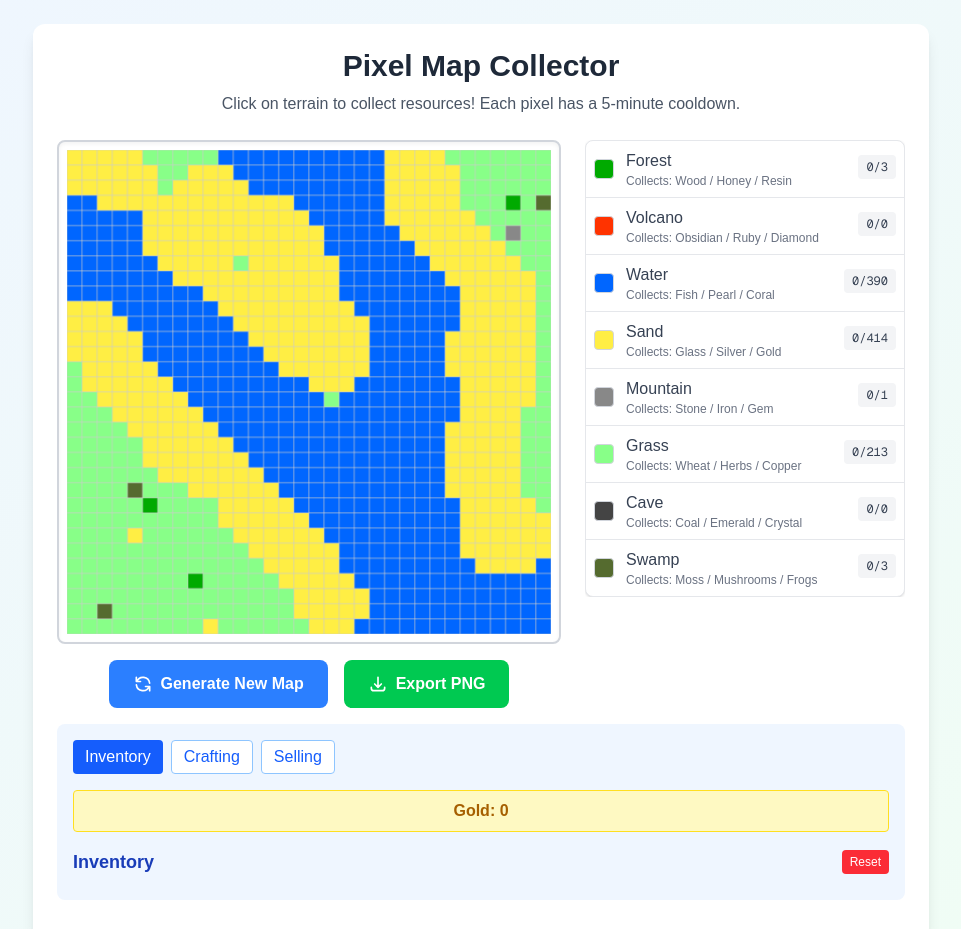
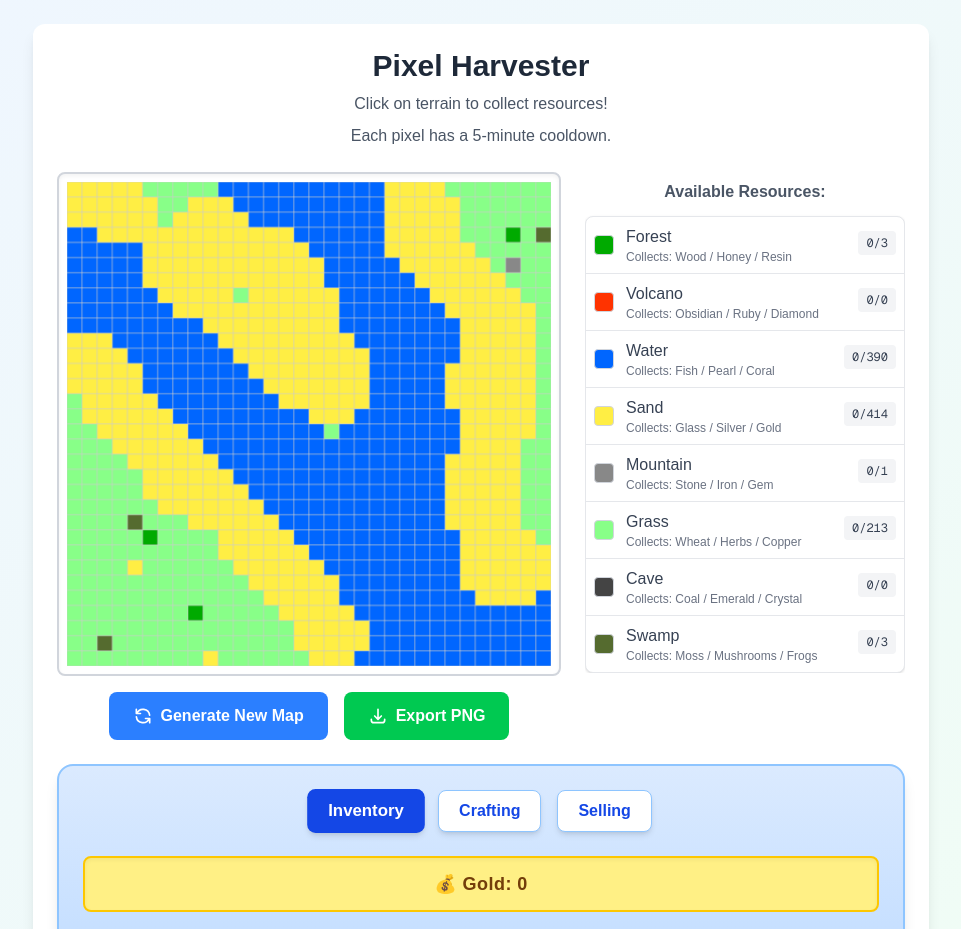
Before and after one commit to AnonAmosAdmn/pixel-map, a Next.js app: page / in a window 1280 px wide. Shown: the top 929 px of the page, without its empty margins (159-1120 px from the left). Built offline with nearby package versions, Linux system fonts and the light colour scheme.

Commit message:
first commit

```diff
--- a/app/page.tsx
+++ b/app/page.tsx
@@ -1097,8 +1097,9 @@ export default function PixelMapGame() {
   return (
     <div className="min-h-screen bg-gradient-to-br from-blue-50 to-green-50 p-6">
       <div className="max-w-4xl mx-auto bg-white rounded-xl shadow-lg p-6">
-        <h1 className="text-3xl font-bold text-center mb-2 text-gray-800">Pixel Map Collector</h1>
-        <p className="text-center text-gray-600 mb-6">Click on terrain to collect resources! Each pixel has a 5-minute cooldown.</p>
+        <h1 className="text-3xl font-bold text-center mb-2 text-gray-800">Pixel Harvester</h1>
+        <p className="text-center text-gray-600 mb-2">Click on terrain to collect resources!</p>
+        <p className="text-center text-gray-600 mb-6">Each pixel has a 5-minute cooldown.</p>
 
         <div className="flex flex-col md:flex-row gap-6">
           {/* Canvas and controls */}
@@ -1157,6 +1158,7 @@ export default function PixelMapGame() {
           <div className="w-full md:w-80">
 
             <div className="mb-6 max-h-150 overflow-y-auto">
+              <h2 className="text-center text-gray-600 mt-2 mb-3 font-bold">Available Resources:</h2>
 
               {/* Outer card container */}
               <div className="rounded-lg border border-gray-200 bg-white shadow-sm">
@@ -1195,68 +1197,54 @@ export default function PixelMapGame() {
           </div>
         </div>
 
-        <div className="bg-blue-50 p-4 rounded-lg mt-4 mb-4">
+        <div className="bg-gradient-to-b from-blue-100 to-blue-200 p-6 rounded-2xl shadow-lg mt-6 mb-6 border-2 border-blue-300">
           {/* Tab buttons */}
-          <div className="flex space-x-2 mb-4">
+          <div className="flex justify-center space-x-4 mb-6">
+            {["inventory", "crafting", "selling"].map((tab) => (
               <button
-              onClick={() => setActiveTab("inventory")}
-              className={`px-3 py-1 rounded ${
-                activeTab === "inventory"
-                  ? "bg-blue-600 text-white"
-                  : "bg-white text-blue-600 border border-blue-300"
+                key={tab}
+                onClick={() => setActiveTab(tab)}
+                className={`px-5 py-2 rounded-lg font-semibold shadow-md transition
+                  ${
+                    activeTab === tab
+                      ? "bg-blue-700 text-white scale-105"
+                      : "bg-white text-blue-700 border border-blue-300 hover:bg-blue-50"
                   }`}
               >
-              Inventory
+                {tab.charAt(0).toUpperCase() + tab.slice(1)}
               </button>
-            <button
-              onClick={() => setActiveTab("crafting")}
-              className={`px-3 py-1 rounded ${
-                activeTab === "crafting"
-                  ? "bg-blue-600 text-white"
-                  : "bg-white text-blue-600 border border-blue-300"
-              }`}
-            >
-              Crafting
-            </button>
-            <button
-              onClick={() => setActiveTab("selling")}
-              className={`px-3 py-1 rounded ${
-                activeTab === "selling"
-                  ? "bg-blue-600 text-white"
-                  : "bg-white text-blue-600 border border-blue-300"
-              }`}
-            >
-              Selling
-            </button>
+            ))}
           </div>
 
           {/* Gold display */}
-          <div className="mb-4 p-2 bg-yellow-100 border border-yellow-300 rounded text-center">
-            <span className="font-bold text-yellow-700">Gold: {gold}</span>
+          <div className="mb-6 p-3 bg-yellow-200 border-2 border-yellow-400 rounded-lg text-center shadow-inner">
+            <span className="text-lg font-bold text-yellow-900 tracking-wide">
+              💰 Gold: {gold}
+            </span>
           </div>
 
           {/* Inventory tab */}
           {activeTab === "inventory" && (
             <>
-              <div className="flex justify-between items-center mb-2">
-                <h2 className="text-lg font-semibold text-blue-800">Inventory</h2>
+              <div className="flex justify-between items-center mb-4">
+                <h2 className="text-xl font-bold text-blue-900 drop-shadow">📦 Inventory</h2>
                 <button
                   onClick={resetInventory}
-                  className="text-xs bg-red-500 hover:bg-red-600 text-white px-2 py-1 rounded"
+                  className="text-sm bg-red-600 hover:bg-red-700 text-white px-3 py-1 rounded-lg shadow-md"
                 >
                   Reset
                 </button>
               </div>
-              <div className="grid grid-cols-4 gap-2">
+              <div className="grid grid-cols-2 sm:grid-cols-3 md:grid-cols-4 gap-4">
                 {Object.entries(inventory)
-                  .filter(([_, count]) => count > 0) // ✅ only show if count > 0
+                  .filter(([_, count]) => count > 0)
                   .map(([resource, count]) => (
                     <div
                       key={resource}
-                      className="flex justify-between items-center bg-white rounded p-2 shadow-sm"
+                      className="flex flex-col items-center justify-center bg-white rounded-lg p-3 shadow-md hover:scale-105 transition"
                     >
-                      <span className="text-blue-700">{resource}:</span>
-                      <span className="font-bold text-blue-900">{count}</span>
+                      <span className="text-blue-800 font-semibold">{resource}</span>
+                      <span className="text-lg font-bold text-blue-900">{count}</span>
                     </div>
                   ))}
               </div>
@@ -1266,30 +1254,29 @@ export default function PixelMapGame() {
           {/* Crafting tab */}
           {activeTab === "crafting" && (
             <div>
-              <h2 className="text-lg font-semibold text-blue-800 mb-2">Crafting</h2>
-              <div className="grid grid-cols-2 gap-3">
-                {CRAFTING_RECIPES.filter(recipe => {
-                  // Only show recipes that the player can craft
-                  return Object.entries(recipe.inputs).every(
+              <h2 className="text-xl font-bold text-blue-900 mb-4 drop-shadow">⚒️ Crafting</h2>
+              <div className="grid grid-cols-1 sm:grid-cols-2 gap-4">
+                {CRAFTING_RECIPES.filter((recipe) =>
+                  Object.entries(recipe.inputs).every(
                     ([resource, required]) =>
                       (inventory[resource as keyof Inventory] || 0) >= required
-                  );
-                }).map((recipe, idx) => (
+                  )
+                ).map((recipe, idx) => (
                   <div
                     key={idx}
-                    className="bg-white p-2 rounded shadow-sm flex flex-col items-center"
+                    className="bg-white p-4 rounded-lg shadow-md flex flex-col items-center hover:scale-105 transition"
                   >
-                    <span className="text-blue-700">
+                    <span className="text-blue-700 text-sm mb-1">
                       {Object.entries(recipe.inputs)
-                        .map(([res, qty]) => `${qty}x ${res}`)
+                        .map(([res, qty]) => `${res} x${qty}`)
                         .join(" + ")}
                     </span>
-                    <span className="font-bold text-blue-900">
-                      ➝ {recipe.amount}x {recipe.output}
+                    <span className="font-bold text-blue-900 text-lg">
+                      ➝ {recipe.output} x{recipe.amount}
                     </span>
                     <button
                       onClick={() => craftItem(recipe, inventory, setInventory)}
-                      className="mt-2 text-xs bg-green-500 hover:bg-green-600 text-white px-2 py-1 rounded"
+                      className="mt-3 text-sm bg-green-600 hover:bg-green-700 text-white px-4 py-1.5 rounded-lg shadow-md"
                     >
                       Craft
                     </button>
@@ -1302,41 +1289,34 @@ export default function PixelMapGame() {
           {/* Selling tab */}
           {activeTab === "selling" && (
             <div>
-              <h2 className="text-lg font-semibold text-blue-800 mb-2">Sell Items</h2>
-              <div className="grid grid-cols-2 gap-3">
+              <h2 className="text-xl font-bold text-blue-900 mb-4 drop-shadow">🏷️ Sell Items</h2>
+              <div className="grid grid-cols-1 sm:grid-cols-2 gap-4">
                 {Object.entries(inventory)
                   .filter(([item, count]) => count > 0 && ITEM_VALUES[item as keyof Inventory] !== undefined)
                   .map(([item, count]) => {
                     const value = ITEM_VALUES[item as keyof Inventory] || 0;
-
                     return (
                       <div
                         key={item}
-                        className="bg-white p-2 rounded shadow-sm flex flex-col items-center"
+                        className="bg-white p-4 rounded-lg shadow-md flex items-center justify-between hover:scale-105 transition"
                       >
-                        <span className="font-bold text-blue-900">{item}</span>
-                        <span className="text-blue-700">Value: {value} gold</span>
-                        <span className="text-blue-700">You have: {count}</span>
+                        {/* Left side: Item info */}
+                        <div className="flex flex-col">
+                          <span className="font-bold text-blue-900">{item} x{count}</span>
+                          <span className="text-blue-700 text-sm">Value: {value} gold</span>
+                        </div>
 
-                        <div className="flex space-x-1 mt-2">
+                        {/* Right side: Buttons */}
+                        <div className="flex space-x-2">
+                          {[1, 5, count].map((amt, i) => (
                             <button
-                            onClick={() => sellItem(item as keyof Inventory, 1)}
-                            className="text-xs bg-yellow-500 hover:bg-yellow-600 text-white px-2 py-1 rounded"
+                              key={i}
+                              onClick={() => sellItem(item as keyof Inventory, amt)}
+                              className="text-xs bg-blue-600 hover:bg-blue-700 text-white px-3 py-1 rounded-lg shadow-md"
                             >
-                            Sell 1
+                              Sell {amt === count ? "All" : amt}
                             </button>
-                          <button
-                            onClick={() => sellItem(item as keyof Inventory, 5)}
-                            className="text-xs bg-yellow-500 hover:bg-yellow-600 text-white px-2 py-1 rounded"
-                          >
-                            Sell 5
-                          </button>
-                          <button
-                            onClick={() => sellItem(item as keyof Inventory, count)}
-                            className="text-xs bg-yellow-500 hover:bg-yellow-600 text-white px-2 py-1 rounded"
-                          >
-                            Sell All
-                          </button>
+                          ))}
                         </div>
                       </div>
                     );
@@ -1344,8 +1324,8 @@ export default function PixelMapGame() {
               </div>
             </div>
           )}
+        </div>
 
-        </div>
       </div>
     </div>
   );
```
Lines whose indentation alone changed are shown as unchanged.
